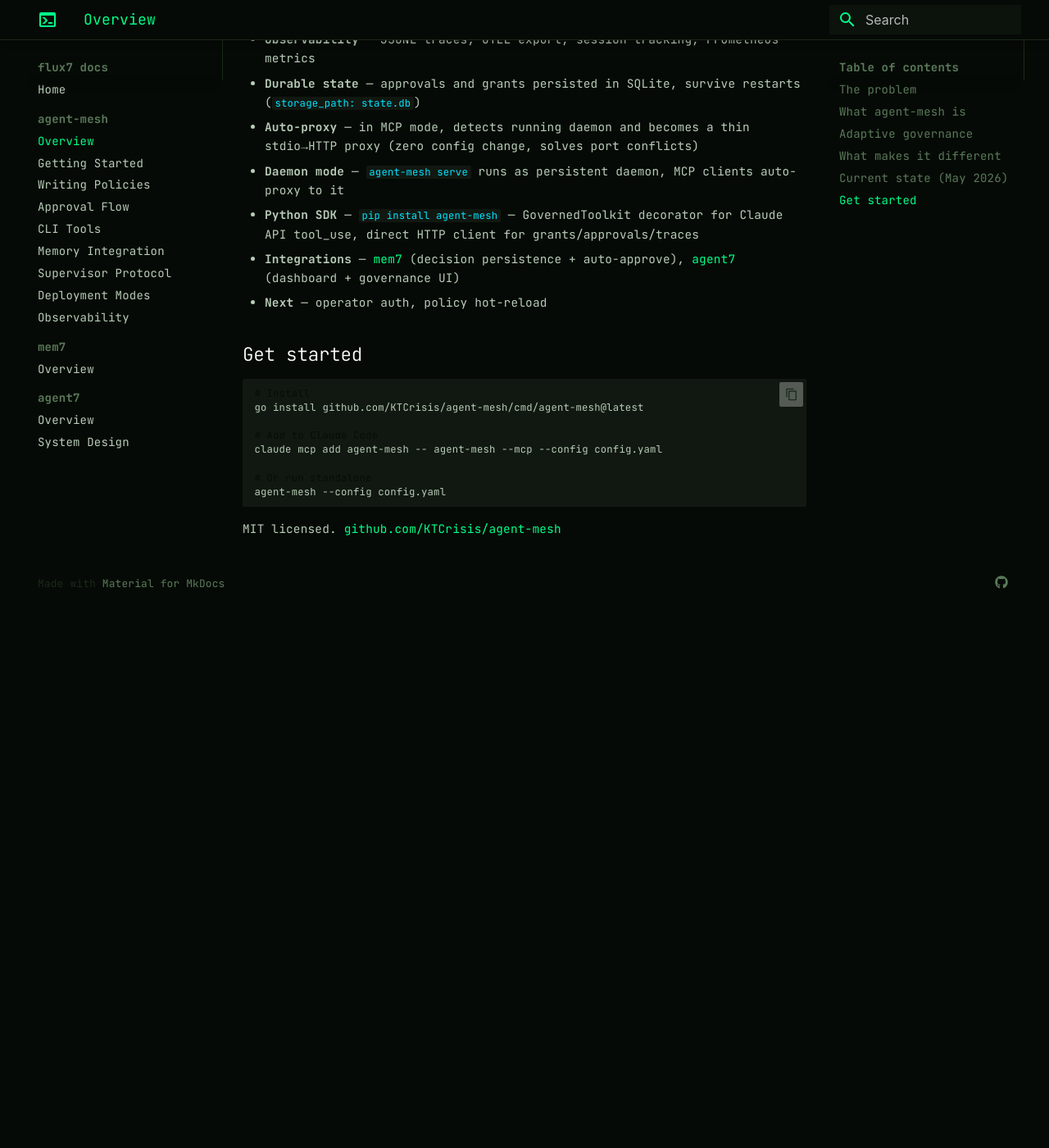
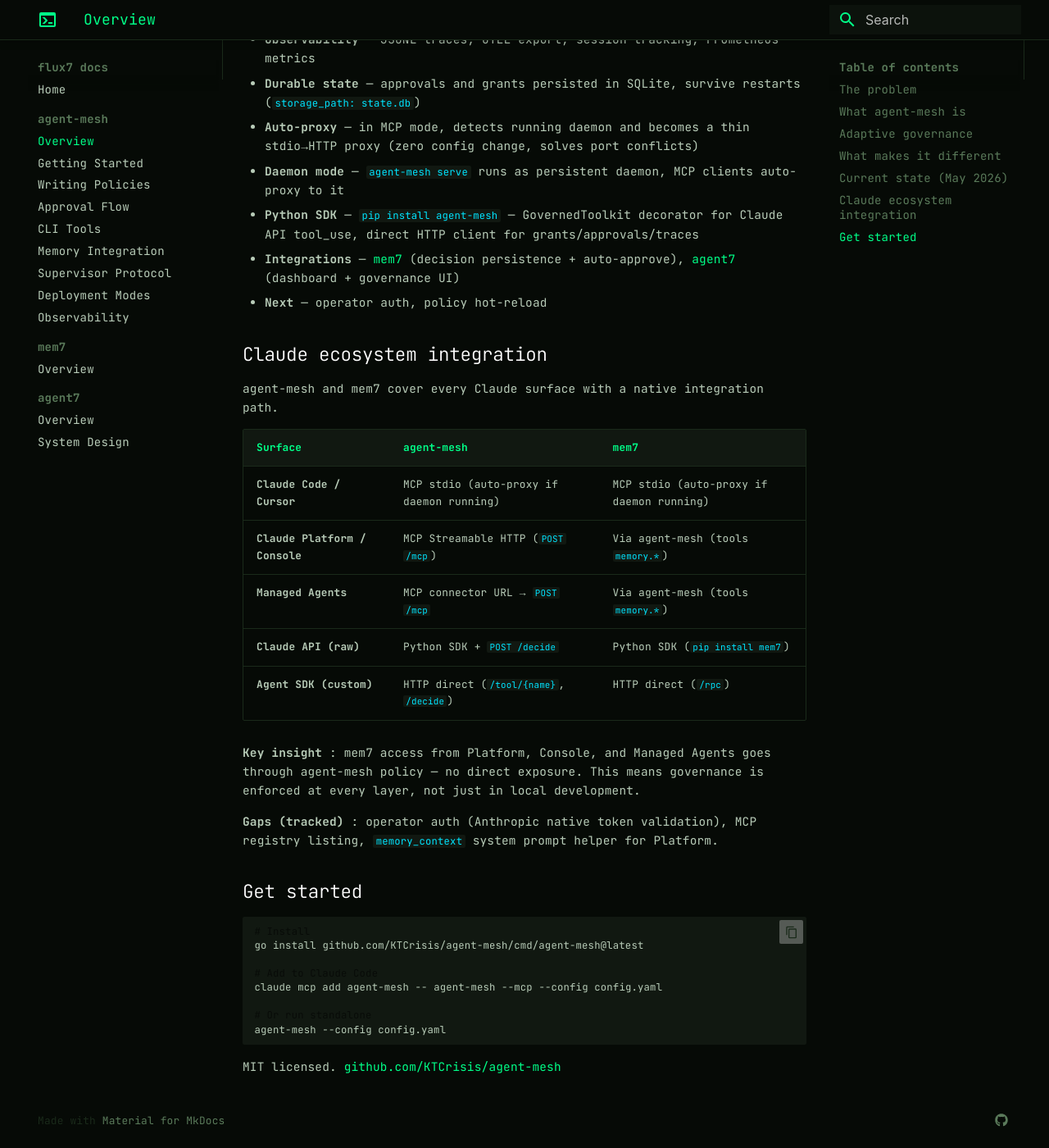
Before and after one commit to KTCrisis/flux7-docs, an MkDocs documentation site: the page built from docs/agent-mesh/index.md, in a window 1280 px wide and 1400 px high, scrolled down 2706 px. Shown: the whole window at 82% size. Built offline with MkDocs 1.6.1 and Material for MkDocs 9.7.7, drawn with Linux system fonts in a browser that asks for light colours; before the commit the page ends 3450 px from its top, so only the background shows below that.

Commit message:
docs: add Claude ecosystem integration table for agent-mesh + mem7
Co-Authored-By: Claude Opus 4.6 <noreply@anthropic.com>

````diff
--- a/docs/agent-mesh/index.md
+++ b/docs/agent-mesh/index.md
@@ -84,6 +84,22 @@ Closest comparable : Microsoft Agent Governance Toolkit. But middleware vs sidec
 - **Integrations** — [mem7](https://github.com/KTCrisis/mem7) (decision persistence + auto-approve), [agent7](https://github.com/KTCrisis/agent7) (dashboard + governance UI)
 - **Next** — operator auth, policy hot-reload
 
+## Claude ecosystem integration
+
+agent-mesh and mem7 cover every Claude surface with a native integration path.
+
+| Surface | agent-mesh | mem7 |
+|---|---|---|
+| **Claude Code / Cursor** | MCP stdio (auto-proxy if daemon running) | MCP stdio (auto-proxy if daemon running) |
+| **Claude Platform / Console** | MCP Streamable HTTP (`POST /mcp`) | Via agent-mesh (tools `memory.*`) |
+| **Managed Agents** | MCP connector URL → `POST /mcp` | Via agent-mesh (tools `memory.*`) |
+| **Claude API (raw)** | Python SDK + `POST /decide` | Python SDK (`pip install mem7`) |
+| **Agent SDK (custom)** | HTTP direct (`/tool/{name}`, `/decide`) | HTTP direct (`/rpc`) |
+
+**Key insight** : mem7 access from Platform, Console, and Managed Agents goes through agent-mesh policy — no direct exposure. This means governance is enforced at every layer, not just in local development.
+
+**Gaps (tracked)** : operator auth (Anthropic native token validation), MCP registry listing, `memory_context` system prompt helper for Platform.
+
 ## Get started
 
 ```bash
````
